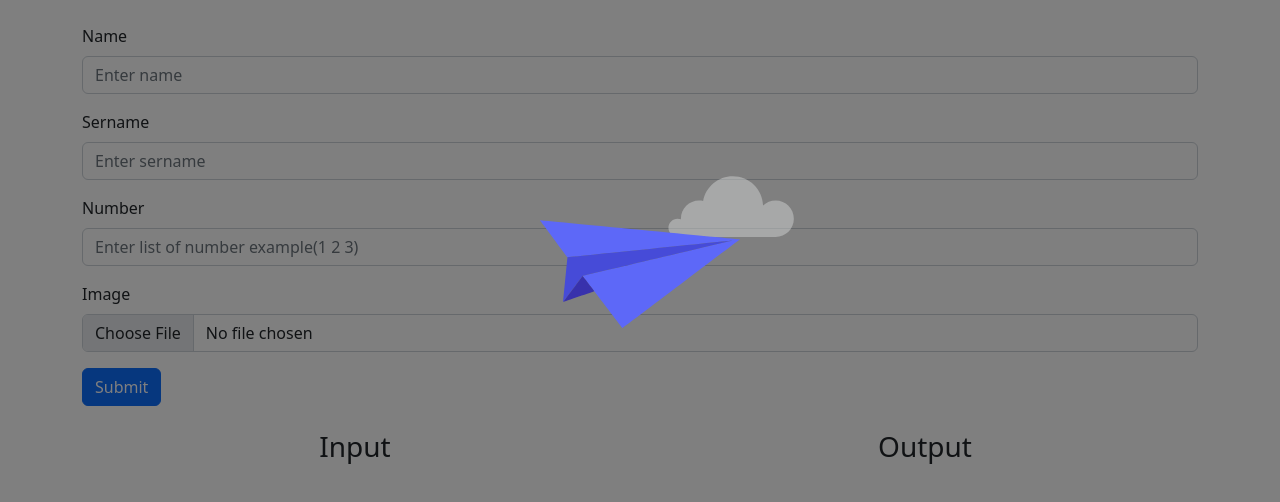
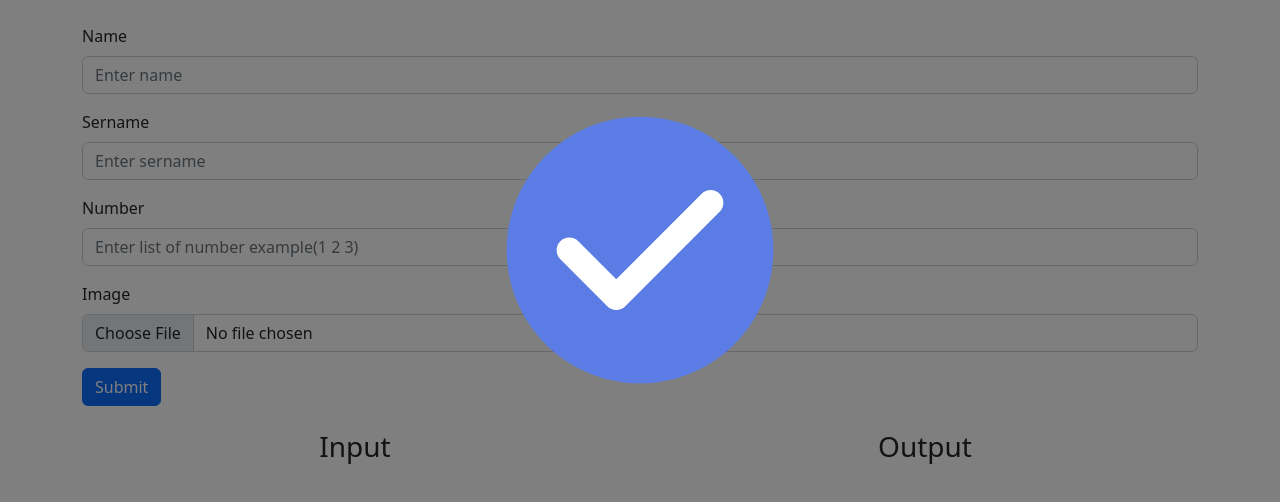
Before and after one commit to mingchanoknan/devtool_week9HW, a React (Create React App) app in the folder frontend/: page / in a window 1280 px wide. Shown: the top 502 px of the page. Built offline with nearby package versions, Linux system fonts and the light colour scheme.

Commit message:
edit loading

```diff
--- a/frontend/src/App.js
+++ b/frontend/src/App.js
@@ -19,7 +19,7 @@ function App() {
   const [name,setName] = useState("")
   const [sername, setSername] = useState("")
   const [number, setNumber] = useState([])
-  const [loading, setLoading] = useState(true)
+  const [loading, setLoading] = useState(false)
   const handleChange = (event) => {
     console.log(event.target.files)
     var fReader = new FileReader()
```
